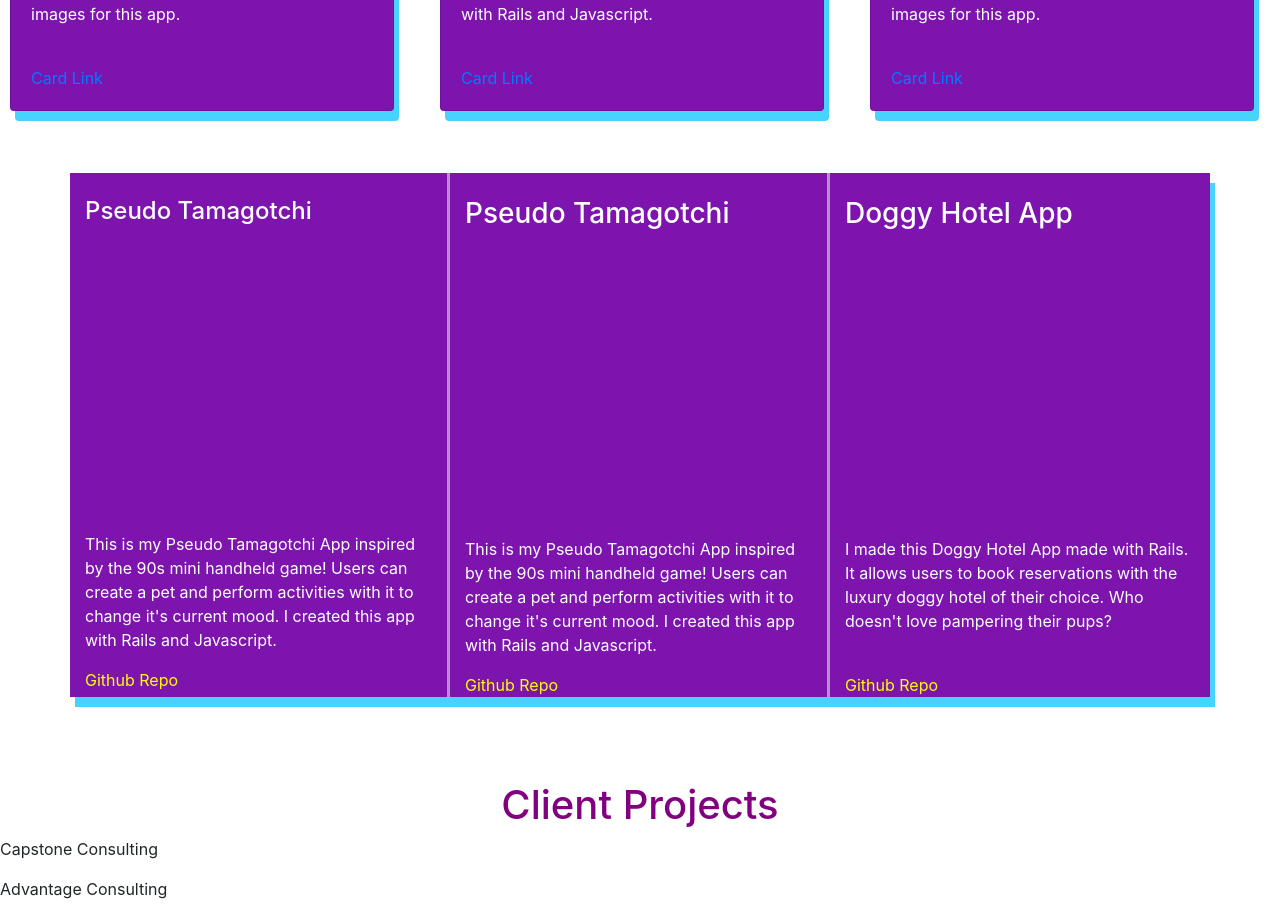
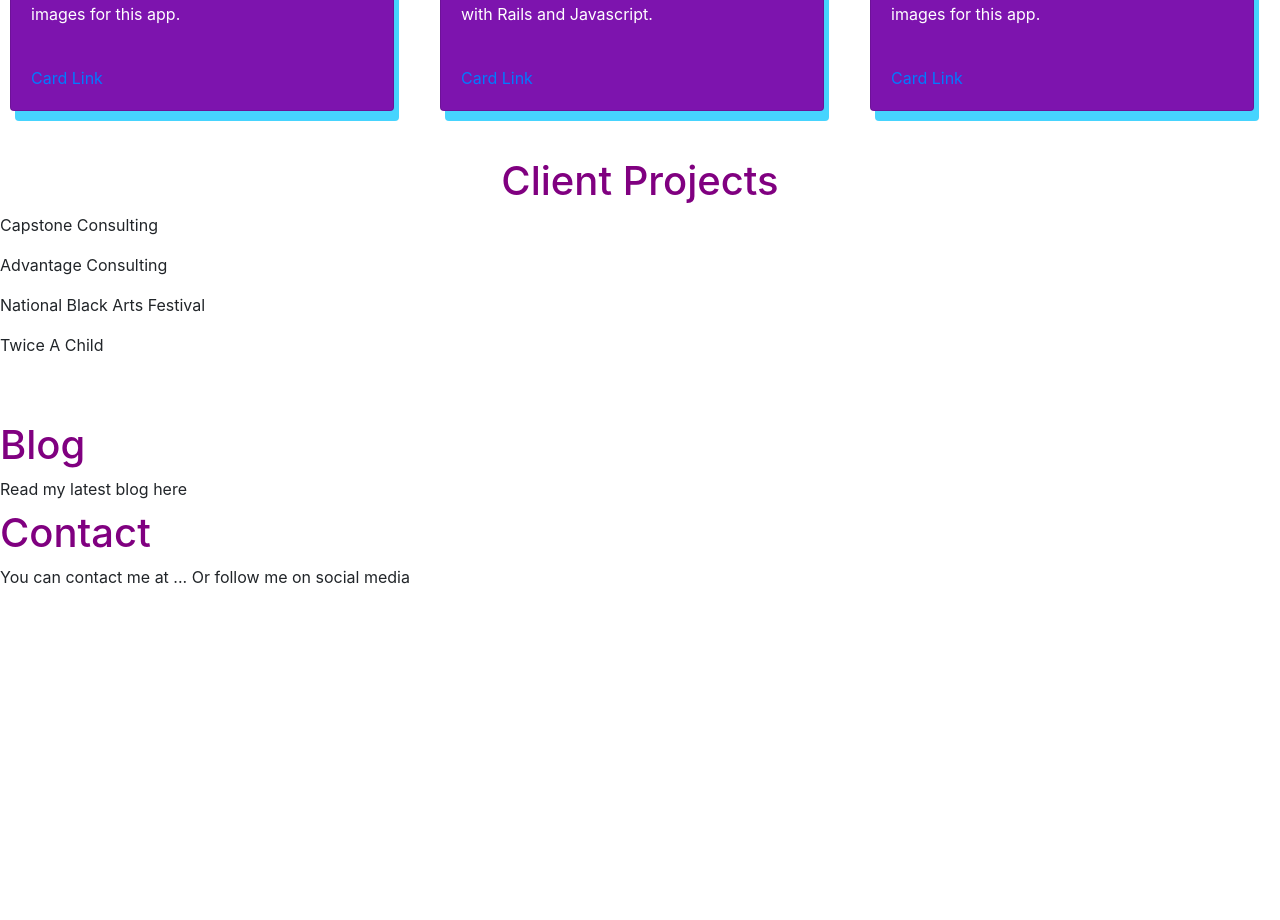
Before and after one commit to SMakaiTakori/portfolio, a React (Create React App) app in the folder portfolio-website/: page / in a window 1280 px wide. Shown: the part 1960-2880 px from the top of the page. After the commit the page ends 2549 px from the top, so only its background shows below. Built offline with nearby package versions, Linux system fonts and the light colour scheme.

Commit message:
project component file cleanup

```diff
--- a/portfolio-website/src/components/Projects.js
+++ b/portfolio-website/src/components/Projects.js
@@ -17,8 +17,6 @@ const Projects = () => {
       <CardColumns
         style={{
           marginLeft: "10px",
-          // display: "flex",
-          // flexWrap: "wrap",
           alignContent: "center",
         }}
       >
@@ -27,9 +25,6 @@ const Projects = () => {
             boxShadow: "5px 10px rgba(70, 212, 254) ",
             backgroundColor: " rgba(125, 20, 174)",
             color: "white",
-            // boxShadow:
-            // marginLeft: "200px",
-            // marginRight: "auto",
             width: "24rem",
           }}
         >
@@ -62,8 +57,6 @@ const Projects = () => {
             boxShadow: "5px 10px rgba(70, 212, 254) ",
             backgroundColor: " rgba(125, 20, 174)",
             color: "white",
-            // boxShadow:
-            // marginLeft: "10px",
             width: "24rem",
           }}
         >
@@ -97,8 +90,6 @@ const Projects = () => {
             boxShadow: "5px 10px rgba(70, 212, 254) ",
             backgroundColor: " rgba(125, 20, 174)",
             color: "white",
-            // boxShadow:
-            // marginLeft: "10px",
             width: "24rem",
           }}
         >
@@ -126,91 +117,6 @@ const Projects = () => {
           </Card.Body>
         </Card>
       </CardColumns>
-
-      <Container>
-        <Row className="rows">
-          <Col className="project-col" md={4}>
-            <br />
-            <h4>Pseudo Tamagotchi</h4>
-            <br />
-            <ReactPlayer
-              className="project-vid"
-              url="https://youtu.be/I2t9q1A5bLs"
-              width="350px"
-              height="250px"
-            />
-            <div>
-              <br />
-              <p>
-                This is my Pseudo Tamagotchi App inspired by the 90s mini
-                handheld game! Users can create a pet and perform activities
-                with it to change it's current mood. I created this app with
-                Rails and Javascript.
-              </p>
-              <a
-                className="project-link"
-                href="https://github.com/SMakaiTakori/Pseudo-Tamagotchi-App-RailsJS"
-              >
-                Github Repo
-              </a>
-            </div>
-          </Col>
-          <Col className="project-col" md={4}>
-            <br />
-            <h3>Pseudo Tamagotchi</h3>
-            <br />
-            <ReactPlayer
-              className="project-vid"
-              url="https://youtu.be/I2t9q1A5bLs"
-              width="350px"
-              height="250px"
-            />
-            <br />
-            <p>
-              This is my Pseudo Tamagotchi App inspired by the 90s mini handheld
-              game! Users can create a pet and perform activities with it to
-              change it's current mood. I created this app with Rails and
-              Javascript.
-            </p>
-            <a
-              className="project-link"
-              href="https://github.com/SMakaiTakori/Pseudo-Tamagotchi-App-RailsJS"
-            >
-              Github Repo
-            </a>
-            <br />
-          </Col>
-          <Col
-            className="project-col"
-            md={4}
-            style={{
-              borderStyle: "none",
-            }}
-          >
-            <br />
-            <h3>Doggy Hotel App</h3>
-            <br />
-            <ReactPlayer
-              url="https://youtu.be/oVWAgO4DvxU"
-              width="350px"
-              height="250px"
-            />
-            <br />
-            <p>
-              I made this Doggy Hotel App made with Rails. It allows users to
-              book reservations with the luxury doggy hotel of their choice. Who
-              doesn't love pampering their pups?
-            </p>
-            <br />
-            <a
-              className="project-link"
-              href="https://github.com/SMakaiTakori/doggy_hotel_rails"
-            >
-              Github Repo
-            </a>
-          </Col>
-        </Row>
-      </Container>
     </div>
   );
 };
```
